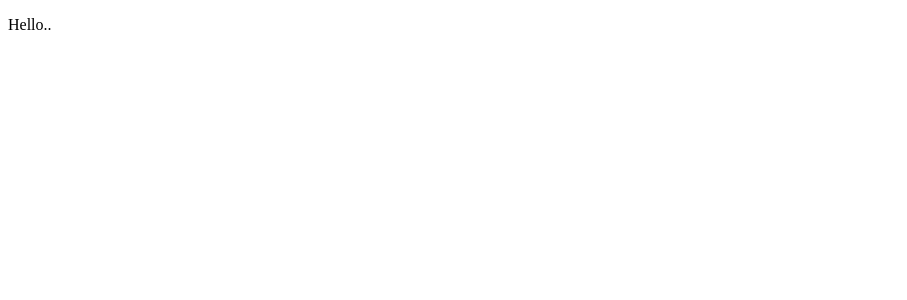
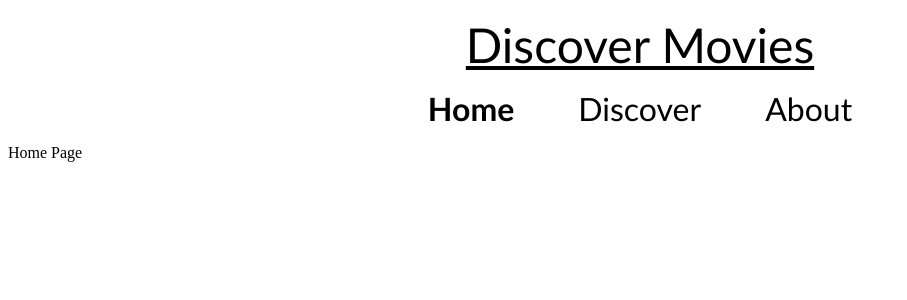
Before and after one commit to TSKraak/discover-movies, a React (Create React App) app: page / in a window 1280 px wide. Shown: the top 300 px of the page, without its empty margins (0-907 px from the left). Built offline with nearby package versions, Linux system fonts and the light colour scheme.

Commit message:
Made NavBar with styling and components

```diff
--- a/package.json
+++ b/package.json
@@ -8,6 +8,7 @@
     "@testing-library/user-event": "^7.2.1",
     "react": "^16.13.1",
     "react-dom": "^16.13.1",
+    "react-router-dom": "^5.2.0",
     "react-scripts": "3.4.3"
   },
   "scripts": {
--- /dev/null
+++ b/src/App.css
@@ -0,0 +1,7 @@
+.App-header {
+  font-family: Calibri, Verdana, Geneva, Tahoma, sans-serif;
+  font-size: 3rem;
+  text-align: center;
+  text-decoration: underline;
+  margin: 1rem;
+}
--- a/src/App.js
+++ b/src/App.js
@@ -1,9 +1,21 @@
 import React from "react";
+import { Switch, Route } from "react-router-dom";
+import DiscoverMoviesPage from "./pages/DiscoverMoviesPage";
+import AboutPage from "./pages/AboutPage";
+import HomePage from "./pages/HomePage";
+import NavBar from "./components/NavBar";
+import "./App.css";
 
 function App() {
   return (
     <div className="App">
-      <p>Hello..</p>
+      <header className="App-header">Discover Movies</header>
+      <NavBar />
+      <Switch>
+        <Route path="/discover" component={DiscoverMoviesPage} />
+        <Route path="/about" component={AboutPage} />
+        <Route path="/" component={HomePage} />
+      </Switch>
     </div>
   );
 }
--- /dev/null
+++ b/src/components/NavBar.css
@@ -0,0 +1,16 @@
+.NavBar {
+  font-family: Calibri, Verdana, Geneva, Tahoma, sans-serif;
+  font-size: 2rem;
+  text-align: center;
+  margin: 1rem;
+}
+
+.home,
+.discover,
+.about {
+  text-align: center;
+  margin: 1rem;
+  padding: 1rem;
+  color: black;
+  text-decoration: none;
+}
--- /dev/null
+++ b/src/components/NavBar.js
@@ -0,0 +1,42 @@
+import React from "react";
+import { NavLink } from "react-router-dom";
+import "./NavBar.css";
+
+export default function () {
+  return (
+    <div>
+      <div className="NavBar">
+        <NavLink
+          className="home"
+          exact
+          to="/"
+          activeStyle={{
+            fontWeight: "bold",
+          }}
+        >
+          Home
+        </NavLink>
+        <NavLink
+          className="discover"
+          exact
+          to="/discover"
+          activeStyle={{
+            fontWeight: "bold",
+          }}
+        >
+          Discover
+        </NavLink>
+        <NavLink
+          className="about"
+          exact
+          to="/about"
+          activeStyle={{
+            fontWeight: "bold",
+          }}
+        >
+          About
+        </NavLink>
+      </div>
+    </div>
+  );
+}
--- a/src/index.js
+++ b/src/index.js
@@ -1,10 +1,13 @@
 import React from "react";
 import ReactDOM from "react-dom";
 import App from "./App";
+import { BrowserRouter as Router } from "react-router-dom";
 
 ReactDOM.render(
   <React.StrictMode>
-    <App />
+    <Router>
+      <App />
+    </Router>
   </React.StrictMode>,
   document.getElementById("root")
 );
--- /dev/null
+++ b/src/pages/AboutPage.js
@@ -0,0 +1,9 @@
+import React from "react";
+
+export default function AboutPage() {
+  return (
+    <div>
+      <p>About Page</p>
+    </div>
+  );
+}
--- /dev/null
+++ b/src/pages/DiscoverMoviesPage.js
@@ -0,0 +1,9 @@
+import React from "react";
+
+export default function DiscoverMoviesPage() {
+  return (
+    <div>
+      <p>Discover Movies Page</p>
+    </div>
+  );
+}
--- /dev/null
+++ b/src/pages/HomePage.js
@@ -0,0 +1,9 @@
+import React from "react";
+
+export default function HomePage() {
+  return (
+    <div>
+      <p>Home Page</p>
+    </div>
+  );
+}
```
Also changed, not shown: 2 other files (tests, documents, lock files or other folders).
